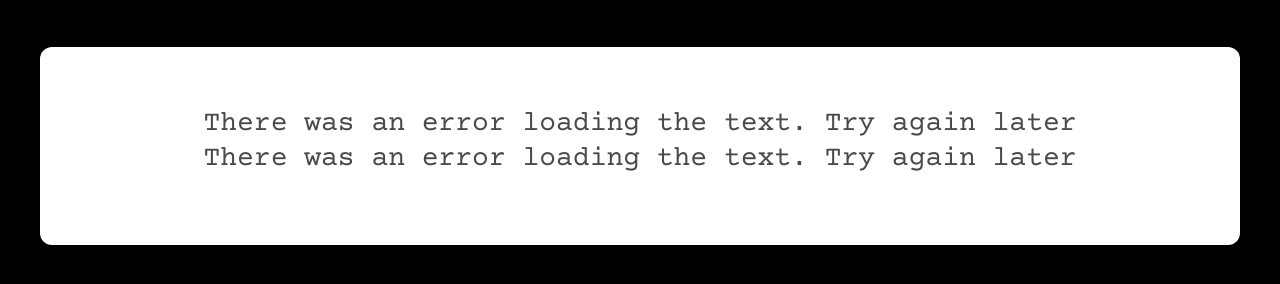
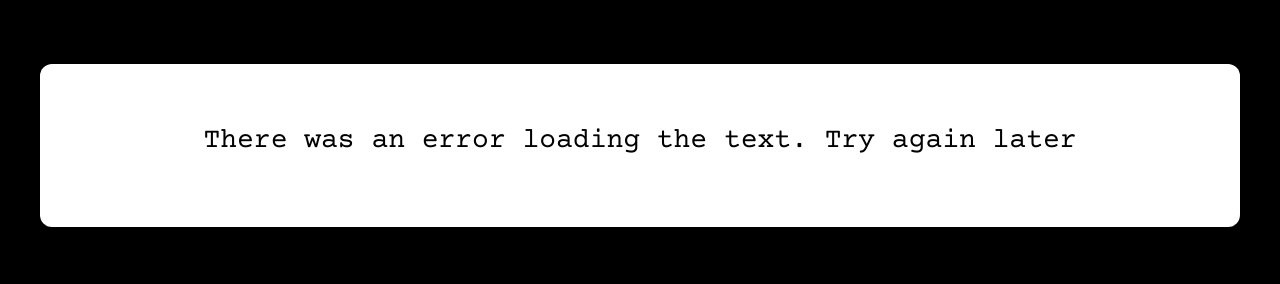
Before and after one commit to burbulicious/typing-speed-test, a website: page index.html in a window 1280 px wide. Shown: the part 412-696 px from the top of the page. Drawn offline with nearby package versions, Linux system fonts and the light colour scheme; no server answers.

Commit message:
fixing status messages

```diff
--- a/css/scss/_results.scss
+++ b/css/scss/_results.scss
@@ -6,6 +6,7 @@
     @media (max-width: $md) {
         @include col;
     }
+    display: none;
     &__wrapper {
         padding: 0 30px;
         @include col;
--- a/css/scss/_table.scss
+++ b/css/scss/_table.scss
@@ -1,6 +1,7 @@
 @import "variables";
 
 .table-container {
+    display: none;
     width: 100%;
     table {
         width: 100%;
--- a/index.html
+++ b/index.html
@@ -41,6 +41,7 @@
                     <div class="white-wrapper text-black">
                         <h3 class="center title" id="typing-screen-title">Here is how you did this time</h3>
                         <div class="typing-screen-wrapper" id="typing-screen-wrapper">
+                            <h4 class="center-text" id="status-message"></h4>
                             <div class="typing-screen h4 text-dark-grey" id="typing-screen"></div>
                         </div>
                         <div class="metrics" id="metrics">
--- a/scripts/createText.js
+++ b/scripts/createText.js
@@ -42,15 +42,10 @@ const createChars = async () => {
 const renderChars = async () => {
     const typingScreen = document.getElementById("typing-screen");
     typingScreen.style.transform = "translateY(0px)";
-    let loadingMessage = document.createElement("h4");
-    let errorMessage = document.createElement("h4");
-    loadingMessage.classList.add("center-text");
-    errorMessage.classList.add("center-text");
-    loadingMessage.innerText = "Loading text...";
-    errorMessage.innerText = "There was an error loading the text. Try again later";
+    const statusMessage = document.getElementById("status-message");
+    statusMessage.innerText = "Loading text...";
+    statusMessage.style.display = "block";
     typingScreen.innerHTML = "";
-    typingScreen.appendChild(loadingMessage);
-
     let words;
     try {
         if (getDataFromLocalStorage(window.textKey)) {
@@ -59,12 +54,7 @@ const renderChars = async () => {
             words = await createChars();
             storeDataInLocalStorage(window.textKey, words);
         }
-        if (loadingMessage) {
-            typingScreen.removeChild(loadingMessage);
-        }
-        if (errorMessage) {
-            typingScreen.removeChild(errorMessage);
-        }
+        statusMessage.style.display = "none";
         words.forEach((word, wordIndex) => {
             const newWord = document.createElement("div");
             newWord.className = "word";
@@ -78,10 +68,10 @@ const renderChars = async () => {
                 newWord.appendChild(newChar);
             });
         });
-        // slideUp();
     } catch (error) {
         console.error("Error updating div with text:", error);
-        typingScreen.appendChild(errorMessage);
+        statusMessage.innerText = "There was an error loading the text. Try again later";
+        statusMessage.style.display = "block";
     }
 };
 
```
Also changed, not shown: css/styles.css, 1 other file.
